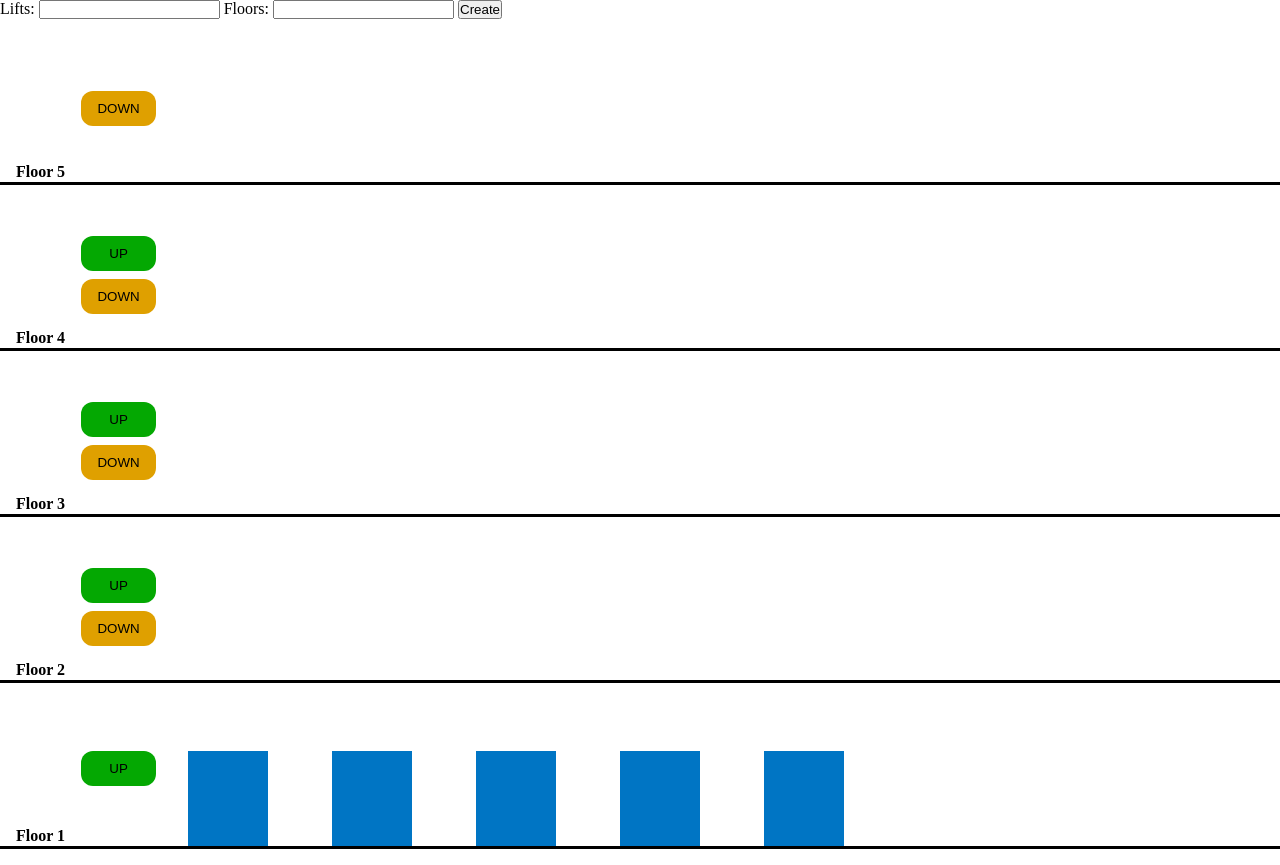
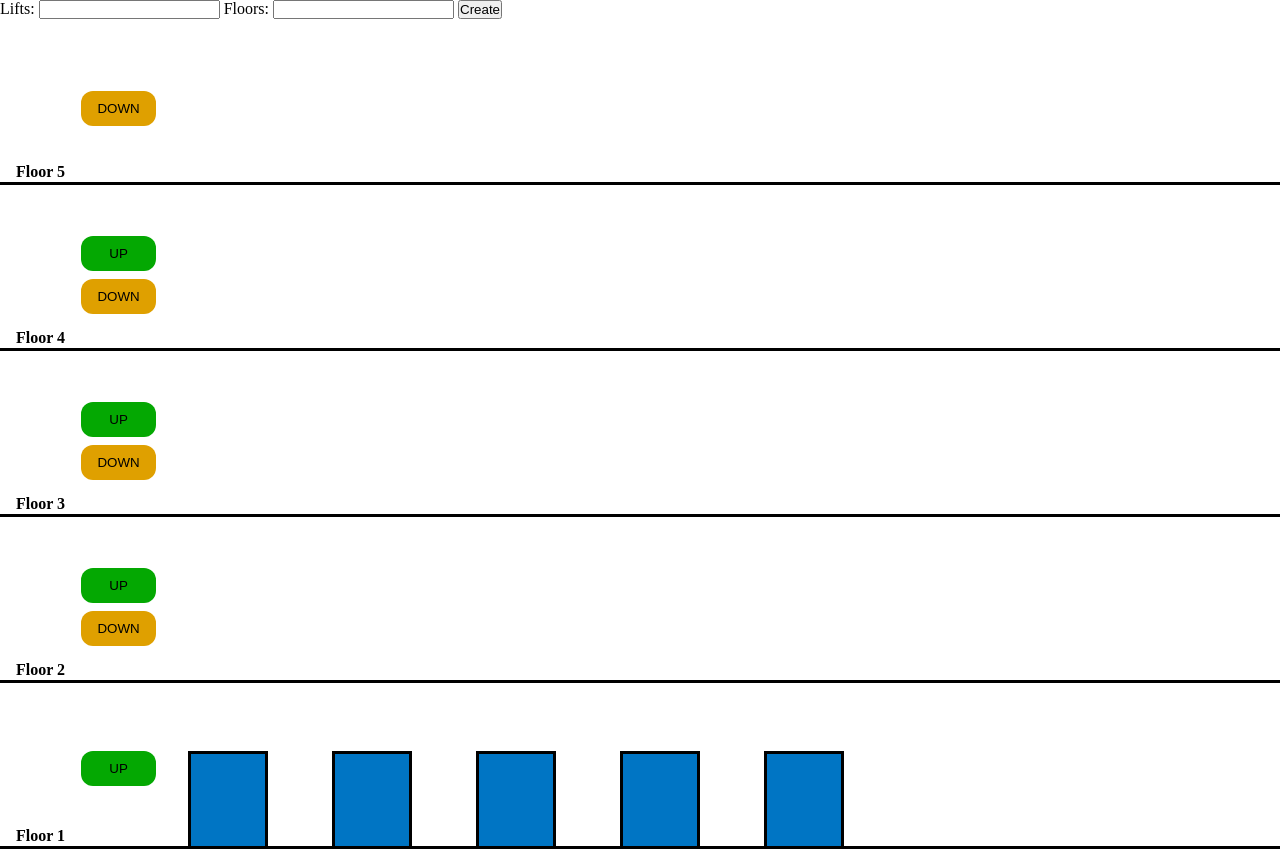
Before and after one commit to CiPHER0925/Lift-Simulation, a plain HTML site: page index.html in a window 1280 px wide. Both pictures are taken after typing "5", "5" into the empty fields and a click on the button "Create". Shown: the top 865 px of the page. Drawn offline with Linux system fonts and the light colour scheme.

Commit message:
refactored

```diff
--- a/style.css
+++ b/style.css
@@ -43,6 +43,8 @@
     width: 80px;
     margin: 3.22rem 2rem 0 2rem;
     height: 95px;
+    border: 3px solid black;
+    border-bottom: none;
 }
 
 .door {
```
